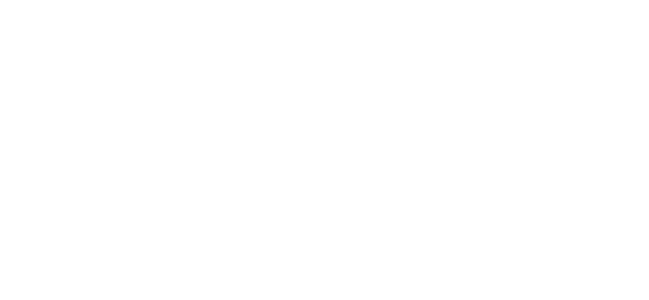
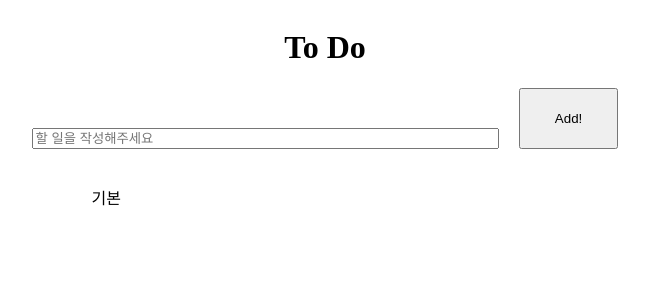
Before and after one commit to Applehole/leanon, a React (Create React App) app: page / in a window 1280 px wide. Shown: the top 300 px of the page, without its empty margins (315-964 px from the left). Built offline with nearby package versions, Linux system fonts and the light colour scheme.

Commit message:
feat : basic Redux Add function

```diff
--- a/package.json
+++ b/package.json
@@ -8,7 +8,10 @@
     "@testing-library/user-event": "^13.5.0",
     "react": "^18.2.0",
     "react-dom": "^18.2.0",
+    "react-redux": "^8.0.2",
     "react-scripts": "5.0.1",
+    "redux": "^4.2.0",
+    "styled-components": "^5.3.5",
     "web-vitals": "^2.1.4"
   },
   "scripts": {
--- a/src/App.js
+++ b/src/App.js
@@ -1,9 +1,13 @@
 import React from 'react';
+import "./style/App.css"
+import Header from './components/Header';
+import Body from './components/Body';
 
 function App() {
   return (
     <div className="App">
-
+        <Header/>
+        <Body />
     </div>
   );
 }
--- /dev/null
+++ b/src/components/Body.js
@@ -0,0 +1,22 @@
+import React from 'react';
+import styled from "styled-components";
+import { useSelector } from 'react-redux';
+
+const BodyContainer = styled.div`
+  grid-area: BodyContainer;
+  margin : 20px
+`;
+
+function Body() {
+    const Array = useSelector((state)=>state)
+
+    return (
+      <BodyContainer>
+        <div>
+          {Array.map((el)=><ul key={el.id}>{el.text}</ul>)}
+        </div>
+      </BodyContainer>
+    );
+  }
+
+  export default Body;
--- /dev/null
+++ b/src/components/Header.js
@@ -0,0 +1,55 @@
+import React, { useState } from 'react';
+import styled from "styled-components";
+import { useDispatch } from 'react-redux';
+
+const HeaderContainer = styled.div`
+  grid-area: HeaderContainer;
+
+  .title{
+    text-align : center;
+  }
+  .formDiv{
+    display:grid;
+    grid-template-columns: repeat(7, minmax(1fr, auto));
+    grid-template-rows: repeat(2, minmax(20px, auto));
+    width: 100%;
+    grid-gap: 20px;
+
+    .workInput{
+        grid-column: 1/6;
+        grid-row: 2/2;
+    }
+    .addButton{
+        grid-column: 6/7;
+        grid-row: 1/3;
+    }
+  }
+
+`;
+
+
+function Header() {
+    const [text, setText] = useState("") // 들어오는 값을 저장하기 위한 공간
+    const dispatch = useDispatch(); //전역변수의 메소드를 사용하기 위해서
+    const onChange = (e)=>{ // 바뀌는 값을 확인하는 이벤트
+        setText(e.target.value)
+        console.log(text)
+    }
+
+    const onsubmit = (e) =>{
+        e.preventDefault();
+        dispatch({type: 'Create', text})
+    }
+
+    return (
+      <HeaderContainer>
+        <h1 className='title'>To Do</h1>
+        <form className='formDiv' onSubmit={onsubmit}>
+        <input className='workInput' placeholder='할 일을 작성해주세요' onChange={(e)=>onChange(e)} value={text}></input>
+        <button className='addButton'>Add!</button>
+        </form>
+      </HeaderContainer>
+    );
+  }
+
+  export default Header;
--- a/src/index.js
+++ b/src/index.js
@@ -1,10 +1,15 @@
 import React from 'react';
 import ReactDOM from 'react-dom/client';
 import App from './App';
+import { Provider } from 'react-redux';
+import todoStore from './store/todoStore';
 
 const root = ReactDOM.createRoot(document.getElementById('root'));
 root.render(
   <React.StrictMode>
-    <App />
+    <Provider store= {todoStore}>
+     <App />
+    </Provider>
   </React.StrictMode>
 );
+//전역적으로 뿌려줄 수 있게 provider를 사용해서 넣어줬다.
--- /dev/null
+++ b/src/store/todoStore.js
@@ -0,0 +1,33 @@
+import {createStore} from 'redux'
+
+const Create ="Create"
+const Delete ="Delete"
+
+export const CreateAction = text =>{
+    return {
+        type:Create,
+        text
+    }
+}
+
+export const deleteAction = id => {
+    return {
+        type:Delete,
+        id
+    }
+}
+
+const reducer = (state = [{text: "기본" , id : Date.now()}], action) => {
+    switch(action.type){
+        case Create:
+            return [{text : action.text, id :Date.now()} , ...state]
+        case Delete:
+            return state.filter(toDo => toDo !== action.id)
+        default:
+            return state
+    }
+}
+
+const todoStore = createStore(reducer)
+
+export default todoStore
--- /dev/null
+++ b/src/style/App.css
@@ -0,0 +1,13 @@
+.App {
+    display: grid;
+    grid-template-columns: repeat(3, minmax(1fr, auto));
+    grid-template-rows: repeat(7, minmax(1fr, auto));
+    grid-template-areas:
+      " . HeaderContainer . "
+      " . . . "
+      " . BodyContainer . "
+      " . BodyContainer . "
+      " . BodyContainer . "
+      " . BodyContainer . "
+      " . . . "
+  }
```
Also changed, not shown: 1 other file (tests, documents, lock files or other folders).
